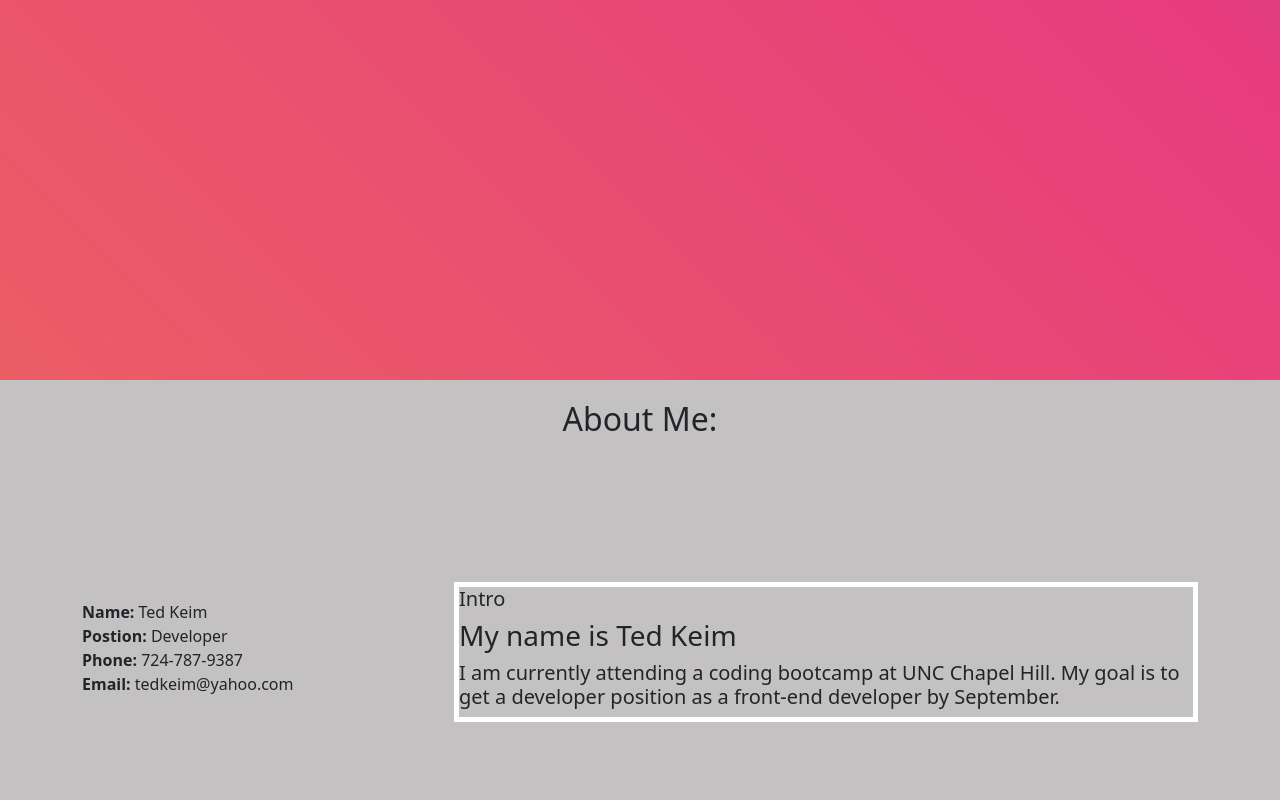
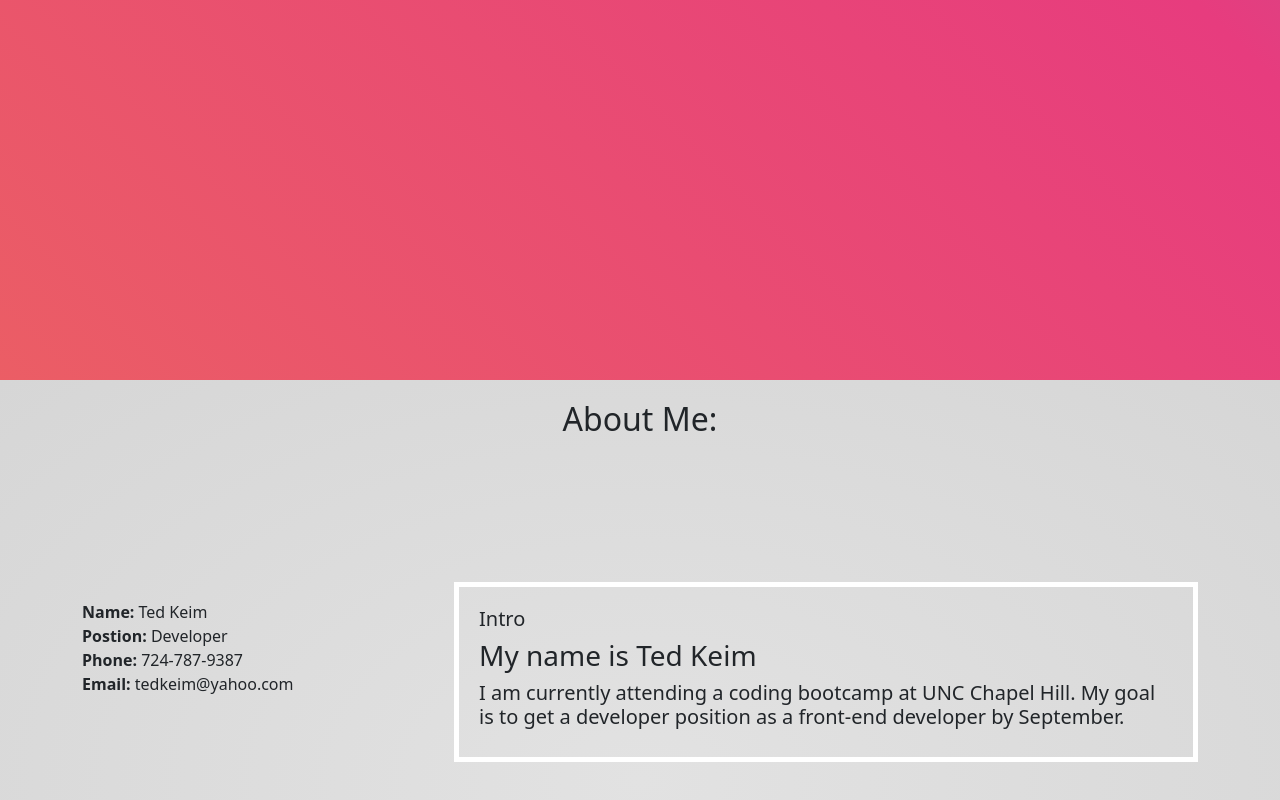
Before and after one commit to TedKeim/Portfolio, a plain HTML site: page index.html in a window 1280 px wide. Shown: the part 420-1220 px from the top of the page. Drawn offline with nearby package versions, Linux system fonts and the light colour scheme; a web font is replaced by a local one.

Commit message:
added padding around border

```diff
--- a/css/style.css
+++ b/css/style.css
@@ -1,7 +1,12 @@
-*{
-margin: 0;
-padding: 0;
-box-sizing: border-box;
+
+*,
+*::before,
+*::after {
+    margin: 0;
+    padding: 0;
+    box-sizing: border-box;
+    -ms-flex: 1;
+    flex: 1;
 }
 
 .intro {
@@ -41,7 +46,7 @@ box-sizing: border-box;
 }
 
 #about-me {
-    background-color: rgb(152 149 149 / 58%);
+    /* background-color: rgb(152 149 149 / 58%); */
     width: 100%;
     height: 100vh;
 }
@@ -78,6 +83,7 @@ box-sizing: border-box;
     position: relative;
     float: right;
     border: solid 5px #ffff;
+    padding: 20px;
 }
 
 .col-sm-4 {
@@ -188,3 +194,12 @@ h2 {
       left: 7%;
 
   }
+
+  .gradient {
+    background: radial-gradient(rgb(226, 226, 226), rgb(214, 214, 214)) ;
+    position: absolute;
+    width: 100%;
+    min-height: 100%;
+    margin: 0;
+    padding: 0;
+}
--- a/index.html
+++ b/index.html
@@ -46,6 +46,7 @@
 
 
 <!--ABOUT ME SECTION-->
+<div class="gradient">
 <section id="about-me">
     <div class="container">
         <div class="row">
@@ -73,6 +74,7 @@
     </div>
     </div>
 </section>
+</div>
 
 
 
```
